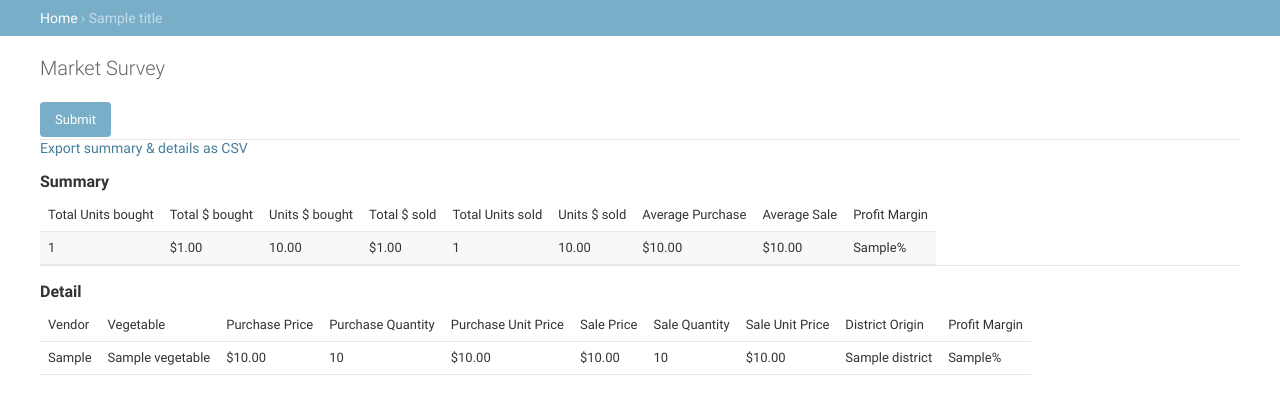
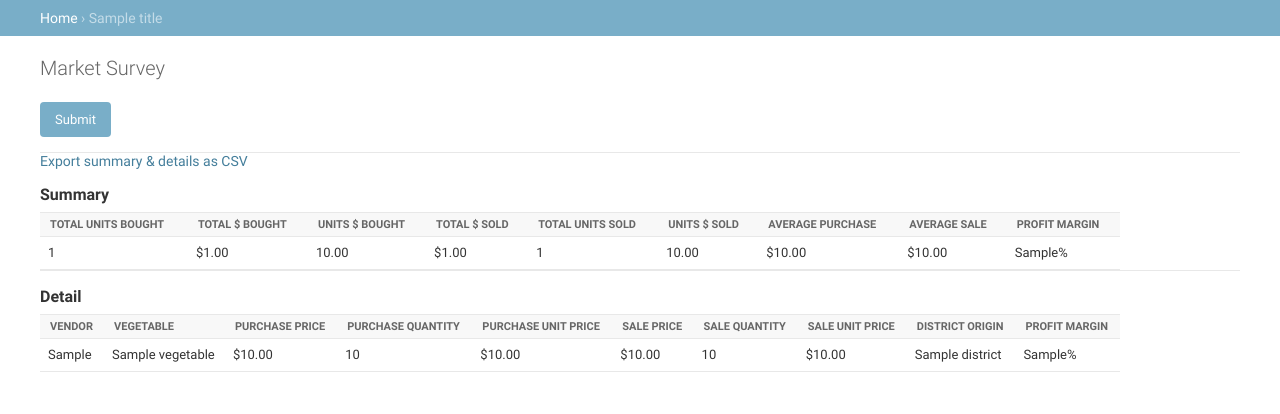
Before and after one commit to catalpainternational/dai, a Django app: template market_survey/templates/market_survey/average.html in a window 1280 px wide. Shown: the part 48-462 px from the top of the page. Run offline with Django 3.2, Linux system fonts and the light colour scheme; the template is opened without the code that fills it: most values are stand-ins (such as "Sample title", 1, 10 or a date in 2020).

Commit message:
slightly improved styling and fixed a broken tablesort

```diff
--- a/market_survey/templates/market_survey/average.html
+++ b/market_survey/templates/market_survey/average.html
@@ -1,39 +1,63 @@
-{% extends 'admin/base_site.html' %}
+{% extends "admin/base_site.html" %}
 {% load i18n humanize %}
-
 
 {% block extrastyle %}
     <style>
-        p {padding: 5px;}
+
+      table { width: 90%; }
+
+      form { padding-bottom: 10pt;}
+
+      form ul { list-style-type:none; }
+
+      form ul li { padding: 10pt;}
+
+      label {
+              display: block;
+              font-size: 14pt;
+              margin-bottom: 10pt;
+      }
+
+      select { width: 150pt; }
+      select[multiple="multiple"] { height: 60pt; }
+
     </style>
+{% endblock %}
+
+{% block extrahead %}
     <script type="text/javascript" src="/static/js/jquery-1.8.1.min.js"></script>
     <script src="/static/js/jquery.tablesorter.js"></script>
 {% endblock %}
 
-
 {% block content %}
-    <form action="" method="get">
-        {{ filter.form.as_p }}
+    <div id='survey_section'>
+      <form action="" method="GET">
+        <ul>
+          {{ filter.form.as_ul }}
+        </ul>
         <input type="submit" />
-    </form>
+      </form>
+    </div>
     <hr>
-    <div>
+    <div id='results_section'>
       <a href="?{{querystring}}&CSV=True">{% trans "Export summary & details as CSV" %}</a>
       <h2>{% trans "Summary"%}</h2>
      <table>
-        <tr>
-            <td> {% trans 'Total Units bought' %} </td>
-            <td> {% trans 'Total $ bought' %} </td>
-            <td> {% trans 'Units $ bought' %} </td>
-            <!--td> {% trans 'Total units (gr)' %} </td-->
-            <td> {% trans 'Total $ sold' %} </td>
-            <td> {% trans 'Total Units sold' %} </td>
-            <td> {% trans 'Units $ sold' %} </td>
-            <!--td> {% trans 'Total units (gr)' %} </td-->
-            <td> {% trans "Average Purchase" %} </td>
-            <td> {% trans "Average Sale" %} </td>
-            <td> {% trans "Profit Margin" %} </td>
-        </tr>
+        <thead>
+          <tr>
+              <th> {% trans 'Total Units bought' %} </th>
+              <th> {% trans 'Total $ bought' %} </th>
+              <th> {% trans 'Units $ bought' %} </th>
+              <!--th> {% trans 'Total units (gr)' %} </th-->
+              <th> {% trans 'Total $ sold' %} </th>
+              <th> {% trans 'Total Units sold' %} </th>
+              <th> {% trans 'Units $ sold' %} </th>
+              <!--th> {% trans 'Total units (gr)' %} </th-->
+              <th> {% trans "Average Purchase" %} </th>
+              <th> {% trans "Average Sale" %} </th>
+              <th> {% trans "Profit Margin" %} </th>
+          </tr>
+        </thead>
         <tr>
             <td> {{ total_units_bought }} </td>
             <td> ${{ total_dollars_bought|floatformat:2 }} </td>
@@ -61,16 +85,16 @@
         <table class='sort_table' id='sort_table'>
             <thead>
                 <tr>
-                  <td>{% trans 'Vendor' %}</td>
-                  <td>{% trans 'Vegetable' %}</td>
-                  <td>{% trans 'Purchase Price' %}</td>
-                  <td>{% trans 'Purchase Quantity' %}</td>
-                  <td>{% trans 'Purchase Unit Price' %}</td>
-                  <td>{% trans 'Sale Price' %}</td>
-                  <td>{% trans 'Sale Quantity' %}</td>
-                  <td>{% trans 'Sale Unit Price' %}</td>
-                  <td>{% trans 'District Origin' %}</td>
-                  <td>{% trans 'Profit Margin' %}</td>
+                  <th>{% trans 'Vendor' %}</th>
+                  <th>{% trans 'Vegetable' %}</th>
+                  <th>{% trans 'Purchase Price' %}</th>
+                  <th>{% trans 'Purchase Quantity' %}</th>
+                  <th>{% trans 'Purchase Unit Price' %}</th>
+                  <th>{% trans 'Sale Price' %}</th>
+                  <th>{% trans 'Sale Quantity' %}</th>
+                  <th>{% trans 'Sale Unit Price' %}</th>
+                  <th>{% trans 'District Origin' %}</th>
+                  <th>{% trans 'Profit Margin' %}</th>
                 </tr>
             </thead>
             <tbody>
```
